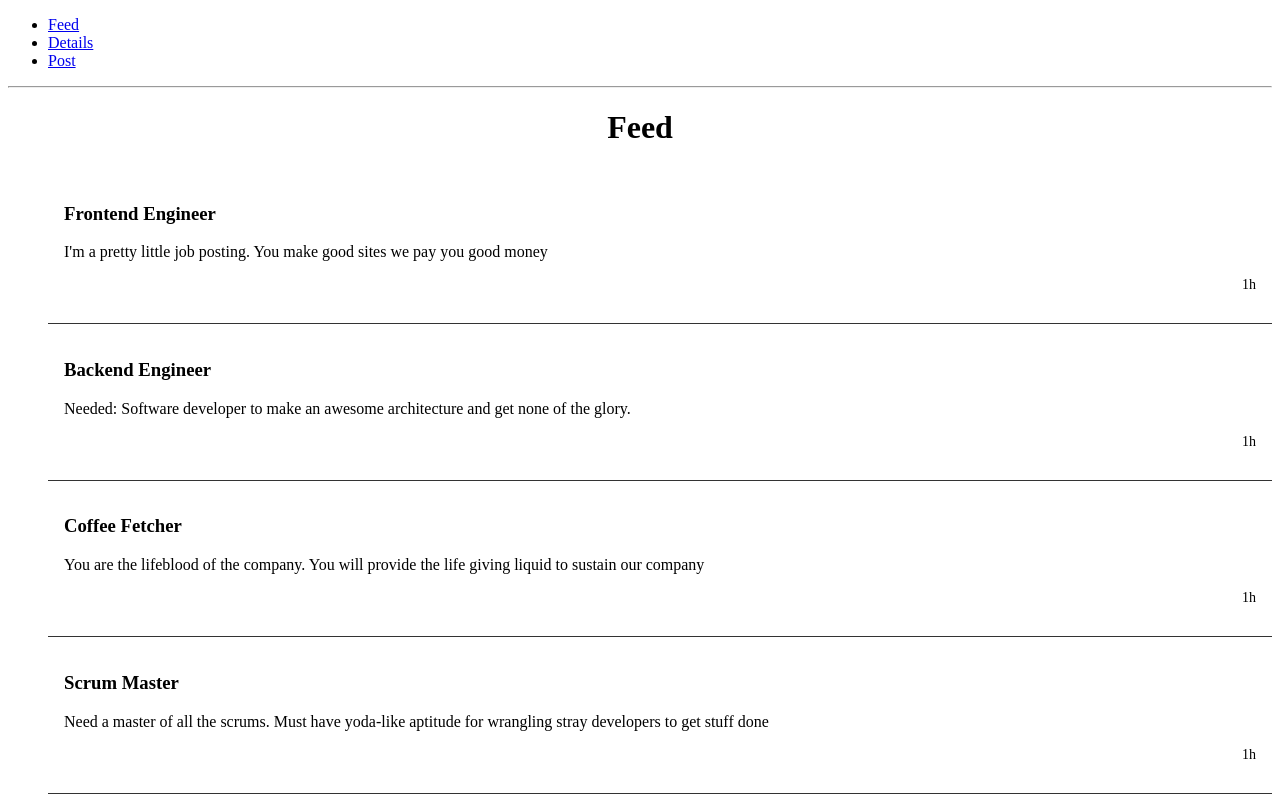
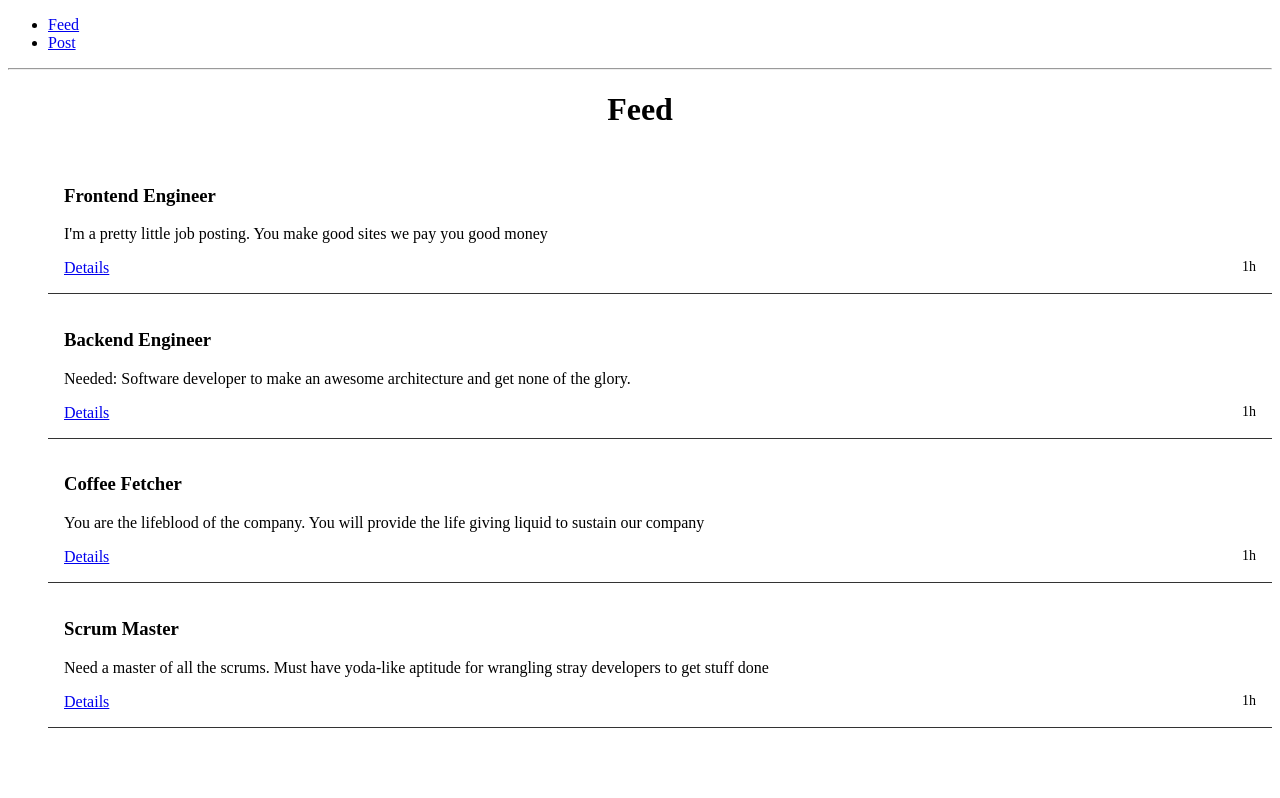
Before and after one commit to ChristianHackers/job_board, a React (Create React App) app in the folder job_board/: page / in a window 1280 px wide. Shown: the top 798 px of the page. Built offline with nearby package versions, Linux system fonts and the light colour scheme.

Commit message:
Move Routing for Details to Inside a Job item. Add in an id parameter to allow the details screen to fetch data for the corresponding job

```diff
--- a/job_board/src/components/app/App.js
+++ b/job_board/src/components/app/App.js
@@ -15,14 +15,13 @@ export default () => {
       <div>
         <ul>
           <li><Link to="/">Feed</Link></li>
-          <li><Link to="/details">Details</Link></li>
           <li><Link to="/post">Post</Link></li>
         </ul>
 
         <hr/>
 
         <Route exact path="/" component={FeedScreen}/>
-        <Route path="/details" component={DetailsScreen}/>
+        <Route path="/details/:id" component={DetailsScreen}/>
         <Route path="/post" component={PostScreen}/>
       </div>
     </Router>
--- a/job_board/src/components/details/DetailsScreen.js
+++ b/job_board/src/components/details/DetailsScreen.js
@@ -1,11 +1,15 @@
 import React from 'react';
 
-export default () => {
+export default (props) => {
+  console.log(props);
   return (
     <div>
       <h1>
         Details
       </h1>
+      <h1>
+        {props.match.params.id}
+      </h1>
     </div>
   );
 }
--- a/job_board/src/components/feed/FeedScreen.js
+++ b/job_board/src/components/feed/FeedScreen.js
@@ -1,21 +1,26 @@
 import React from 'react';
 import JobList from './JobList';
 
-export default () => {
+export default (props) => {
+  console.log(props.router);
   const jobs = [
     {
+      id: 1,
       title: 'Frontend Engineer',
       shortDescription: 'I\'m a pretty little job posting. You make good sites we pay you good money',
     },
     {
+      id: 2,
       title: 'Backend Engineer',
       shortDescription: 'Needed: Software developer to make an awesome architecture and get none of the glory.'
     },
     {
+      id:3,
       title: 'Coffee Fetcher',
       shortDescription: 'You are the lifeblood of the company. You will provide the life giving liquid to sustain our company'
     },
     {
+      id: 4,
       title: 'Scrum Master',
       shortDescription: 'Need a master of all the scrums. Must have yoda-like aptitude for wrangling stray developers to get stuff done'
     }
--- a/job_board/src/components/feed/JobItem.js
+++ b/job_board/src/components/feed/JobItem.js
@@ -1,4 +1,8 @@
 import React from 'react';
+
+import {
+  Link
+} from 'react-router-dom';
 
 const styles = {
   containerStyle: {
@@ -8,22 +12,32 @@ const styles = {
     borderBottomWidth: '1px',
     borderColor: '#333'
   },
-  titleStyle: {
-
+  horizontalContainer: {
+    display: 'flex',
+    flexDirection: 'row',
   },
   timeStampStyle: {
     fontSize: '14px',
     fontWeight: '100',
     textAlign: 'right'
+  },
+  detailsButton: {
+    flex: 1,
   }
 };
 
 export default ({ job }) => {
+  const route = "/details/" + job.id;
   return (
     <li style={styles.containerStyle}>
       <h3>{job.title}</h3>
       <p style={styles.descriptionStyle}>{job.shortDescription}</p>
-      <p style={styles.timeStampStyle}>1h</p>
+      <div style={styles.horizontalContainer}>
+        <div style={styles.detailsButton}>
+          <Link to={route}>Details</Link>
+        </div>
+        <span style={styles.timeStampStyle}>1h</span>
+      </div>
     </li>
   );
 };
```
